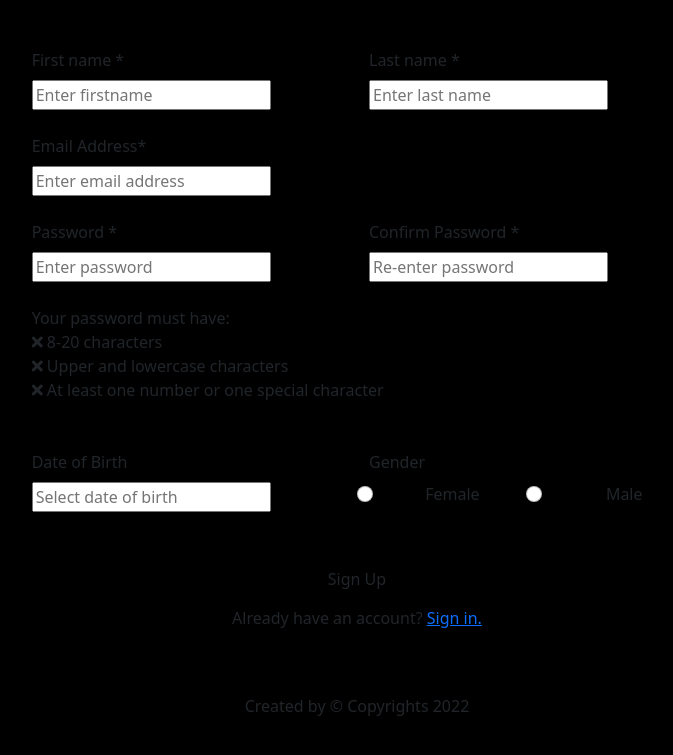
After one commit to ismaiiiiil/Voting-system, a PHP site: page /sign.html in a window 1280 px wide. The commit adds this page. Shown: the top 755 px of the page, without its empty margins (283-956 px from the left). Run offline with PHP 8.4, Linux system fonts and the light colour scheme; some libraries are stand-ins or nearby versions.

Commit message:
created styled sign up page

```diff
--- a/index.php
+++ b/index.php
@@ -35,7 +35,7 @@
 
         <div class="icons">
             <a href="#" class="btn">Login</a>
-            <a href="#" class="btn">Register</a>
+            <a href="signup.sign.html" class="btn">Register</a>
             <div class="fas fa-user" id="login-btn"></div>
             <!-- Logout
             <hr>
--- /dev/null
+++ b/sign.html
@@ -0,0 +1,108 @@
+<!DOCTYPE html>
+<html lang="en">
+
+<head>
+    <meta charset="UTF-8">
+    <meta http-equiv="X-UA-Compatible" content="IE=edge">
+    <meta name="viewport" content="width=device-width, initial-scale=1.0">
+    <link rel="stylesheet" href="signupstyle.css">
+    <link rel="stylesheet" href="https://use.fontawesome.com/releases/v5.8.1/css/all.css" integrity="sha384-50oBUHEmvpQ+1lW4y57PTFmhCaXp0ML5d60M1M7uH2+nqUivzIebhndOJK28anvf" crossorigin="anonymous">
+    <link href="https://cdn.jsdelivr.net/npm/bootstrap@5.2.2/dist/css/bootstrap.min.css" rel="stylesheet" integrity="sha384-Zenh87qX5JnK2Jl0vWa8Ck2rdkQ2Bzep5IDxbcnCeuOxjzrPF/et3URy9Bv1WTRi" crossorigin="anonymous">
+    <link href="https://fonts.googleapis.com/css?family=Lobster" rel="stylesheet" type="text/css">
+    <title>Sign Up</title>
+
+</head>
+
+<body class="bg-black">
+    <div class="stars"></div>
+    <div class="twinkling"></div>
+    <div class="container col-7 p-5">
+    <form method="POST" action="signup.php">
+            <div class="row input-text"  id="fullname">
+                <div class="col-md-6">
+                    <label for="firstname" class="form-label">First name <span class="required-span">*</span></label><br>
+                    <input type="text" class="from-control" id="firstname" name="firstname" placeholder="Enter firstname">
+                </div>
+                <div class="col-md-6">
+                    <label for="lastname" class="form-label ">Last name <span class="required-span">*</span></label><br>
+                    <input type="text" class="from-control" id="lastname" name="lastname" placeholder="Enter last name">
+                </div>
+            </div>
+            <div class="row mt-4  input-text">
+                <div class="col-8">
+                    <label class="form-label" for="Email">Email Address</label><span class="required-span">*</span><br>
+                    <input type="email" class="from-control" maxlength="100" pattern="^[\w!#$%&amp;'*+\-/=?\^_`{|}~]+(\.[\w!#$%&amp;'*+\-/=?\^_`{|}~]+)*@((([\-\w]+\.)+[a-zA-Z]{2,4})|(([0-9]{1,3}\.){3}[0-9]{1,3}))$"  id="Email" name="Email" placeholder="Enter email address">
+                </div>
+            </div>
+            <div class="row mt-4 input-text" id="password">
+                <div class="col-6">
+                    <label for="password" class="form-label">Password <span class="required-span">*</span></label><br>
+                    <input type="password" class="from-control" id="password" name="password" placeholder="Enter password">
+                </div>
+                <div class="col-md-6 ">
+                    <label for="confirmpass" class="form-label ">Confirm Password <span class="required-span">*</span></label><br>
+                    <input type="password" id="confirmpass" name="confirmpass" placeholder="Re-enter password">
+                </div>
+            </div>
+            <div class="col-12 mt-4 passwordReqs">
+                <label>Your password must have:</label>
+                <div>
+                    <i class="fas fa-times ico-validCheck"> </i>
+                    <label>8-20 characters</label>
+                </div>
+                <div>
+                    <i class="fas fa-times ico-validCheck"> </i>
+                    <label>Upper and lowercase characters</label>
+                </div>
+                <div>
+                    <i class="fas fa-times ico-validCheck"></i>
+                    <label>At least one number or one special character</label>
+                </div>
+            </div>
+            <div class="row mt-5 input-text">
+                <div class="col-md-6 form-group">
+                        <label class="form-label">Date of Birth </label><br>
+                        <input id="datepicker" type="text" onfocus="(this.type='date')" name="DateOfBirth" placeholder="Select date of birth">
+                </div>
+                <div class="col-md-6 form-group">
+                    <label class="form-label" for="Gender">Gender</label>
+                    <div class="row">
+                        <div class="col-6">
+                            <div class="row">
+                                <div class="col-4 form-check">
+                            <input type="radio" class="form-check-input" id="genderFemale" value="0" name="Gender">
+                                </div>
+                                <div class="col-6">
+                                    <label for="genderFemale">Female</label>
+                                </div>
+
+                            </div>
+                        </div>
+                        <div class="col-6">
+                            <div class="row">
+                                <div class="col-4 form-check">
+                            <input type="radio" class="form-check-input" id="genderMale" value="1" name="Gender">
+                                </div>
+                                <div class="col-6 form-check">
+                                    <label for="genderMale">Male</label>
+                                </div>
+                            </div>
+                        </div>
+                    </div>
+                </div>
+            </div>
+            <div class="row mt-5 justify-content-center">
+                    <input type="submit" class=" col-6 btn" value="Sign Up">
+                    <p class="link-label text-center mt-2" id="hadaccount">Already have an account? <a id="signin" href="#">Sign in.</a></p>
+            </div>
+
+
+    </form>
+</div>
+<footer class="text-center">
+    <p>Created by &copy Copyrights 2022</p>
+</footer>
+    <script src="https://cdn.jsdelivr.net/npm/bootstrap@5.2.2/dist/js/bootstrap.bundle.min.js" integrity="sha384-OERcA2EqjJCMA+/3y+gxIOqMEjwtxJY7qPCqsdltbNJuaOe923+mo//f6V8Qbsw3" crossorigin="anonymous"></script>
+</body>
+
+</html>
```
Also changed, not shown: stars.png (added), twinkling.png (added).
